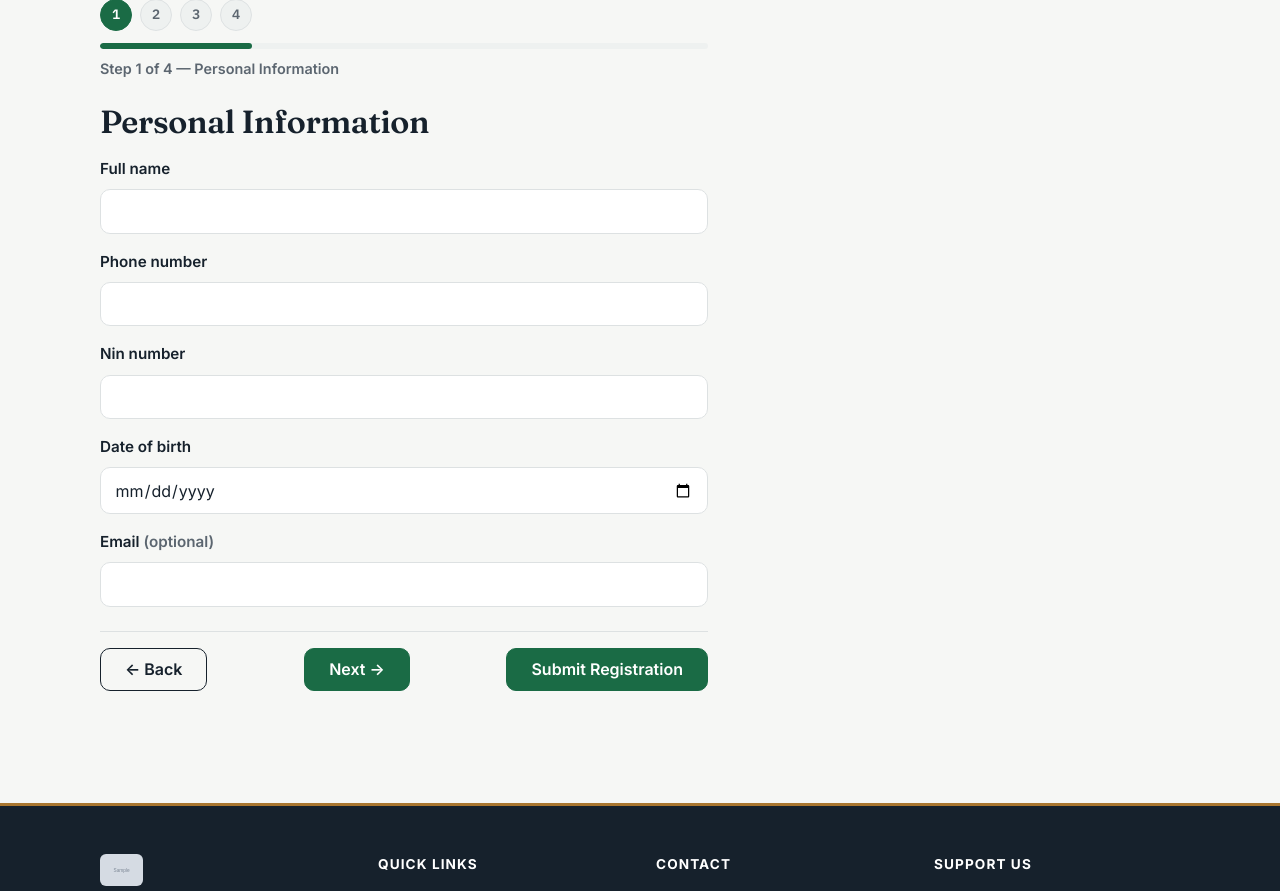
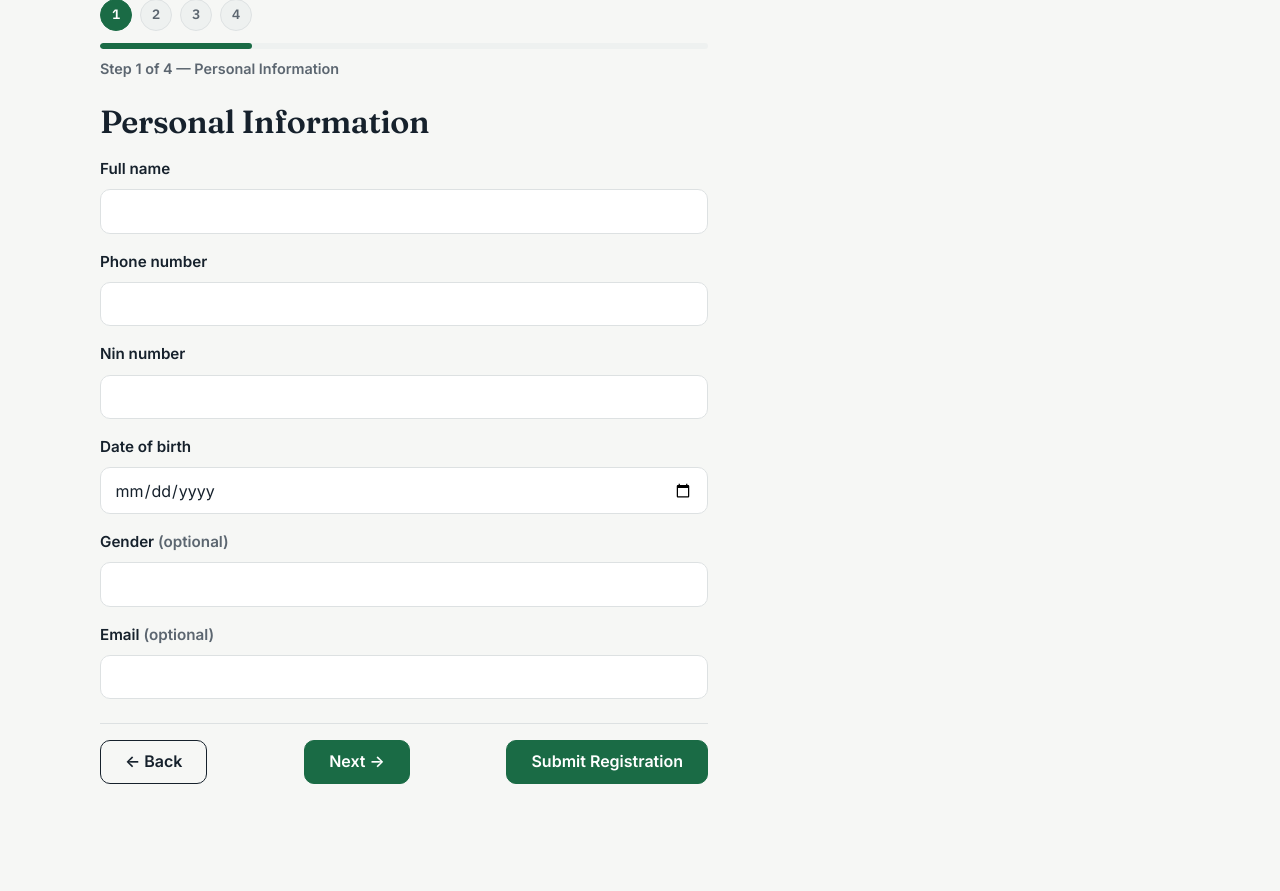
Before and after one commit to ProFat01/kwalsa, a Django app: template apps/members/templates/members/register.html in a window 1280 px wide. Shown: the part 264-1155 px from the top of the page. Run offline with Django 5.2, Linux system fonts and the light colour scheme; the template is opened without the code that fills it: most values are stand-ins (such as "Sample title", 1, 10 or a date in 2020); grey boxes marked "Sample" are stand-in pictures; form fields are guessed from the names that the template uses; some libraries are stand-ins or nearby versions.

Commit message:
Add gender to public member registration

```diff
--- a/apps/members/templates/members/register.html
+++ b/apps/members/templates/members/register.html
@@ -84,6 +84,13 @@
           {{ form.date_of_birth }}
           {% if form.date_of_birth.help_text %}<p class="help-text">{{ form.date_of_birth.help_text }}</p>{% endif %}
           {% for error in form.date_of_birth.errors %}<p class="field-error" role="alert">{{ error }}</p>{% endfor %}
+        </div>
+
+        <div class="form-row" data-field="gender">
+          <label for="{{ form.gender.id_for_label }}">{{ form.gender.label }} <span class="u-text-muted">(optional)</span></label>
+          {{ form.gender }}
+          {% if form.gender.help_text %}<p class="help-text">{{ form.gender.help_text }}</p>{% endif %}
+          {% for error in form.gender.errors %}<p class="field-error" role="alert">{{ error }}</p>{% endfor %}
         </div>
 
         <div class="form-row" data-field="email">
--- a/static/js/register.js
+++ b/static/js/register.js
@@ -31,7 +31,7 @@
   var COMPRESS_TRIGGER_BYTES = 800 * 1024; // only bother compressing above ~800KB
   var STEP_TITLES = { 1: "Personal Information", 2: "Academic Information", 3: "Uploads", 4: "Review" };
   var STEP_FIELDS = {
-    1: ["full_name", "phone_number", "nin_number", "date_of_birth"],
+    1: ["full_name", "phone_number", "nin_number", "date_of_birth", "gender"],
     2: ["institution", "course", "category"],
     3: ["passport_photo", "receipt_image"],
   };
```
Also changed, not shown: apps/members/forms.py (+21 -1 lines), apps/members/tests/test_forms.py (+23 -0 lines), apps/members/tests/test_views.py (+19 -0 lines).
